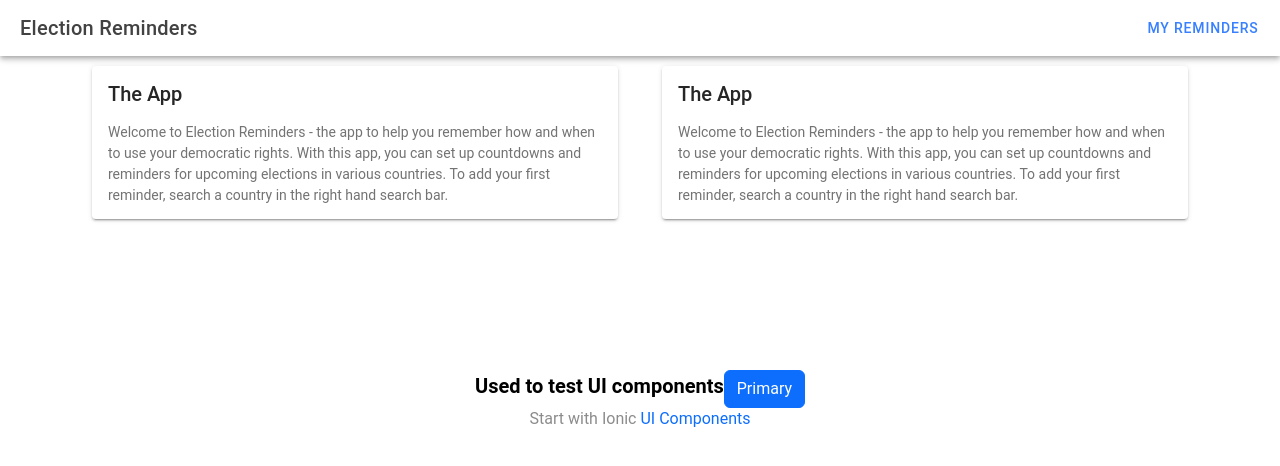
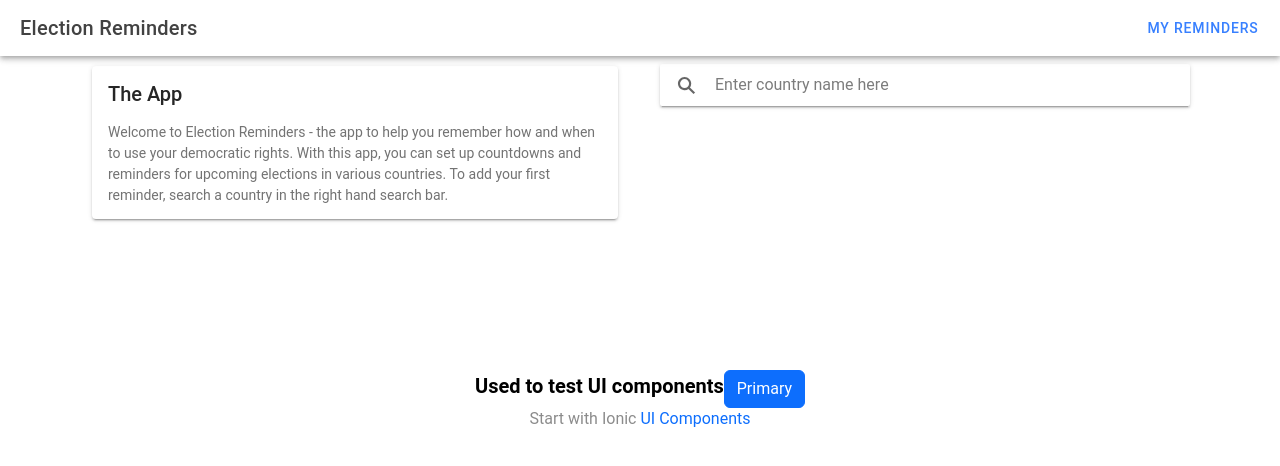
Before and after one commit to PhilipWright96/ElectionReminders, a React (Vite) app: page /home in a window 1280 px wide. Shown: the top 466 px of the page. Built offline with nearby package versions, Linux system fonts and the light colour scheme.

Commit message:
Add country search bar

```diff
--- a/src/pages/Home.tsx
+++ b/src/pages/Home.tsx
@@ -1,4 +1,4 @@
-import { IonContent, IonHeader, IonPage, IonTitle, IonToolbar, IonButtons, IonButton } from '@ionic/react';
+import { IonContent, IonHeader, IonPage, IonTitle, IonToolbar, IonButtons, IonButton, IonSearchbar } from '@ionic/react';
 import ExploreContainer from '../components/ExploreContainer';
 import TextCard from '../components/TextCard';
 import './Home.css';
@@ -26,7 +26,7 @@ const Home: React.FC = () => {
               <TextCard />
             </div>
             <div className="col">
-              <TextCard />
+              <IonSearchbar showClearButton="always" animated={true} placeholder="Enter country name here"></IonSearchbar>
             </div>
           </div>
         </div>
```
